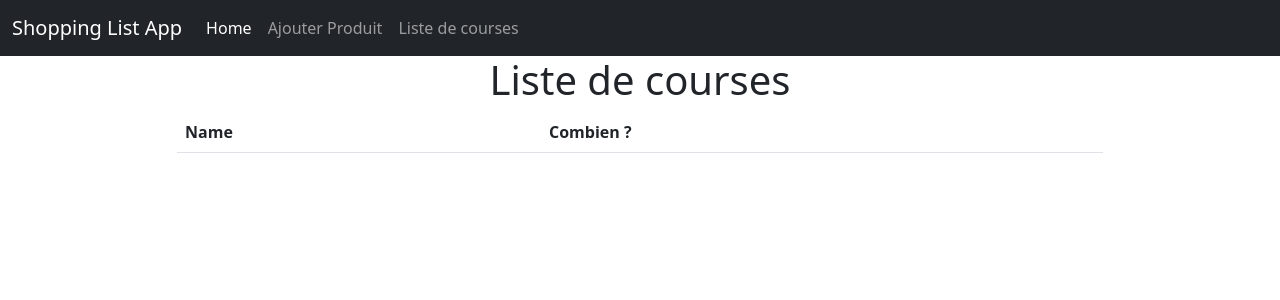
After one commit to UltraViolet33/shopping-list-web, a PHP site: template App/Views/List/index.php in a window 1280 px wide. The commit adds this page. Shown: the top 300 px of the page. Run offline with PHP 8.4, Linux system fonts and the light colour scheme; the template is opened without the code that fills it, so the values that code supplies are empty.

Commit message:
clean code

```diff
--- /dev/null
+++ b/App/Views/List/index.php
@@ -0,0 +1,24 @@
+<div class="container">
+    <div class="row">
+        <div class="col-12">
+            <h1 class="text-center">Liste de courses</h1>
+        </div>
+    </div>
+    <div class="row justify-content-center">
+        <div class="col-10 col-md-10">
+            <table class="table">
+                <thead>
+                    <tr>
+                        <th scope="col">Name</th>
+                        <th scope="col">Combien ? </th>
+                    </tr>
+                </thead>
+                <tbody id="tableProducts">
+                    <?php if (isset($productsHTML)) : ?>
+                        <?= $productsHTML ?>
+                    <?php endif; ?>
+                </tbody>
+            </table>
+        </div>
+    </div>
+</div>
--- a/App/Views/layouts/header.php
+++ b/App/Views/layouts/header.php
@@ -1,6 +1,7 @@
 <?php
 
 use App\Core\Helpers\Session;
+
 Session::init();
 ?>
 <!DOCTYPE html>
@@ -17,7 +18,7 @@ Session::init();
 <body>
     <nav class="navbar navbar-expand-lg navbar-dark bg-dark ">
         <div class="container-fluid ">
-            <a href="post" class="navbar-brand text-white">Shopping List App</a>
+            <a href="" class="navbar-brand text-white">Shopping List App</a>
             <button class="navbar-toggler" type="button" data-bs-toggle="collapse" data-bs-target="#navbarNav" aria-controls="navbarNav" aria-expanded="false" aria-label="Toggle navigation">
                 <span class="navbar-toggler-icon"></span>
             </button>
@@ -29,6 +30,9 @@ Session::init();
                     <li class="nav-item">
                         <a class="nav-link" href="/product/create">Ajouter Produit</a>
                     </li>
+                    <li class="nav-item">
+                        <a class="nav-link" href="/list">Liste de courses</a>
+                    </li>
                 </ul>
             </div>
         </div>
```
Also changed, not shown: App/Controllers/ListController.php (added, +54 -0 lines), App/Models/Product.php (+14 -2 lines), public/index.php (+4 -3 lines).
